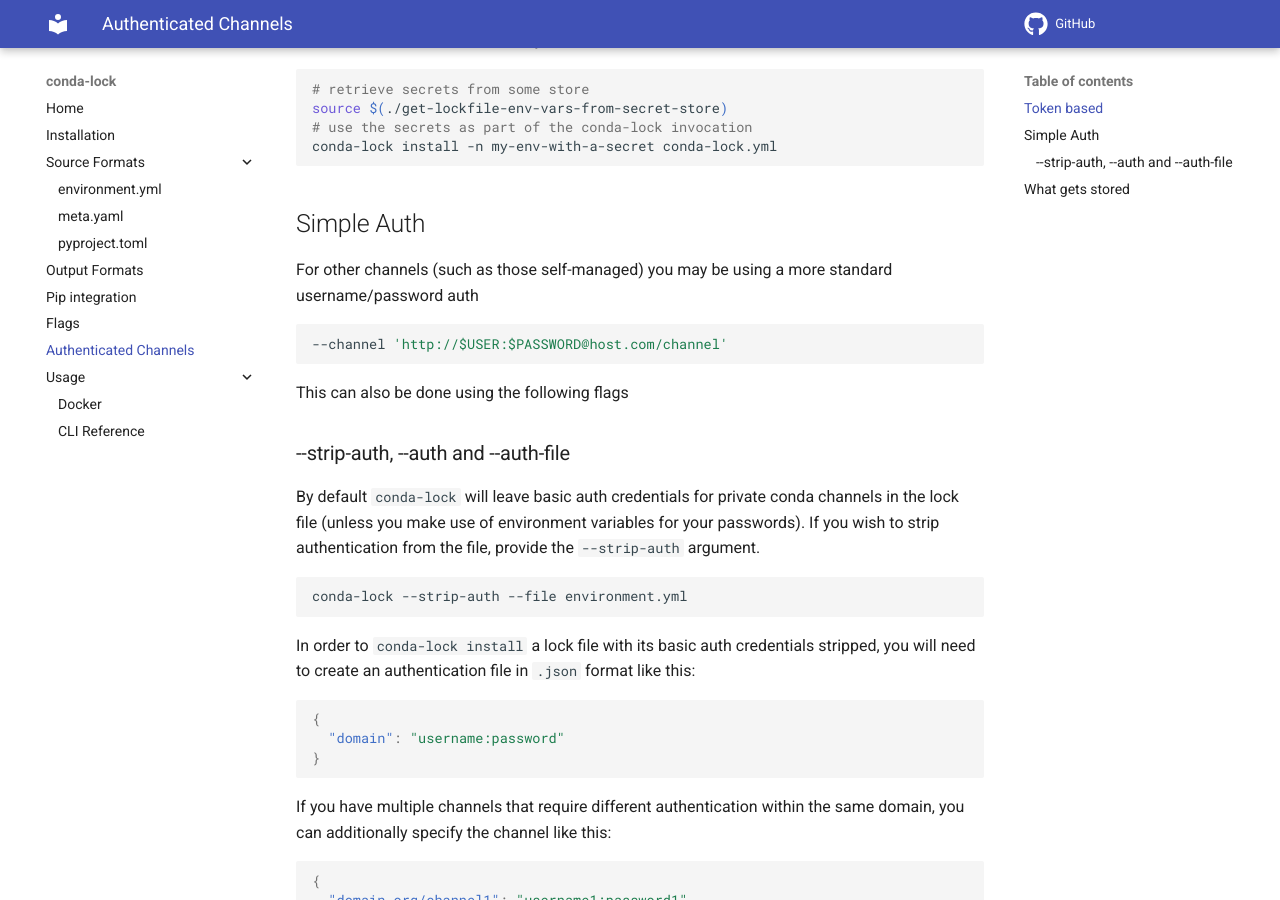
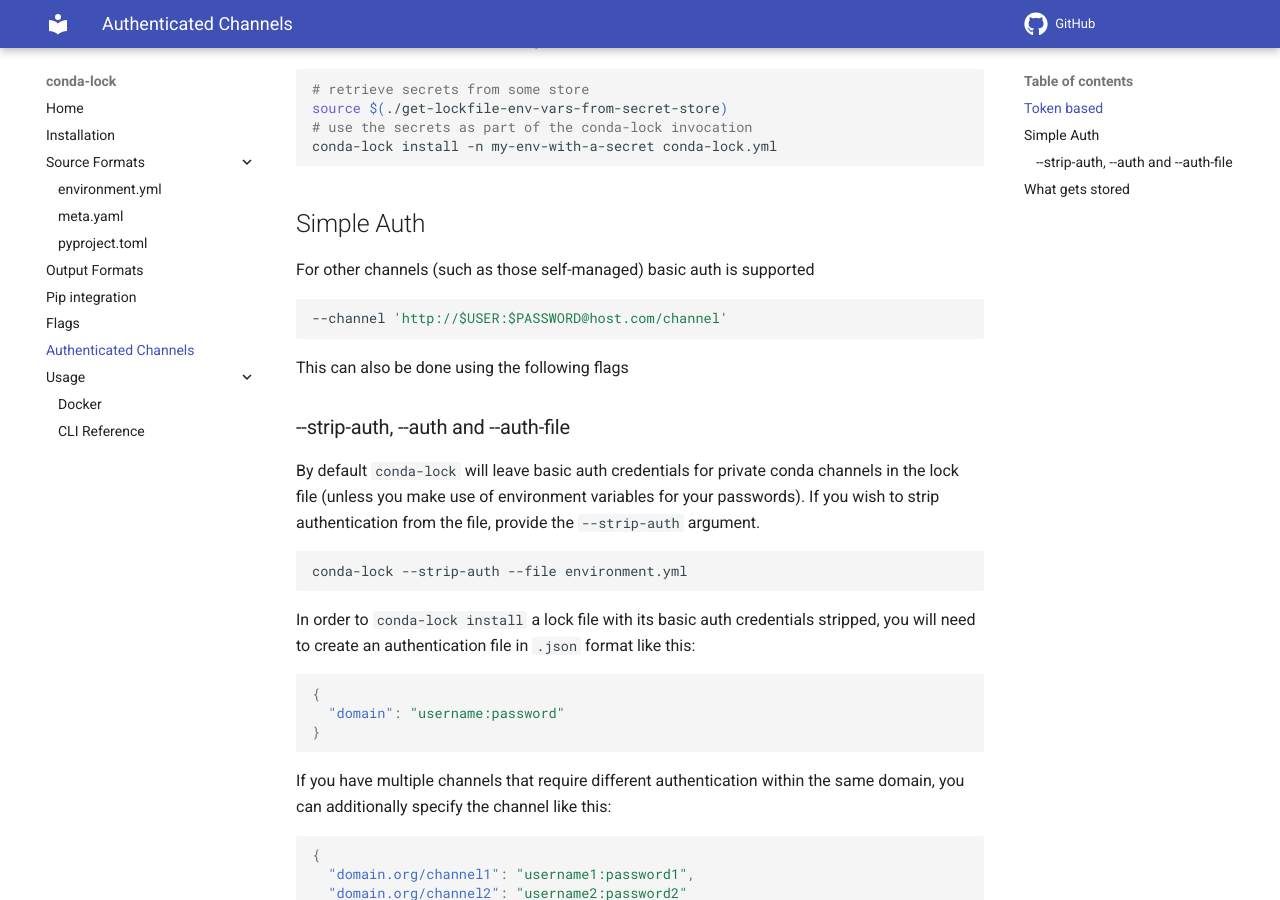
Before and after one commit to conda/conda-lock, an MkDocs documentation site: the page built from docs/authenticated_channels.md, in a window 1280 px wide and 900 px high, scrolled down 640 px. Built offline with MkDocs 1.6.1 and Material for MkDocs 9.7.7, drawn with Linux system fonts in a browser that asks for light colours; comment, search, counter and statistics services are not loaded.

Commit message:
Update docs/authenticated_channels.md
Co-authored-by: Phillip Cloud <417981+cpcloud@users.noreply.github.com>

````diff
--- a/docs/authenticated_channels.md
+++ b/docs/authenticated_channels.md
@@ -34,7 +34,7 @@
 
 ## Simple Auth
 
-For other channels (such as those self-managed) you may be using a more standard username/password auth
+For other channels (such as those self-managed) basic auth is supported
 
 ```sh
 --channel 'http://$USER:$PASSWORD@host.com/channel'
````
